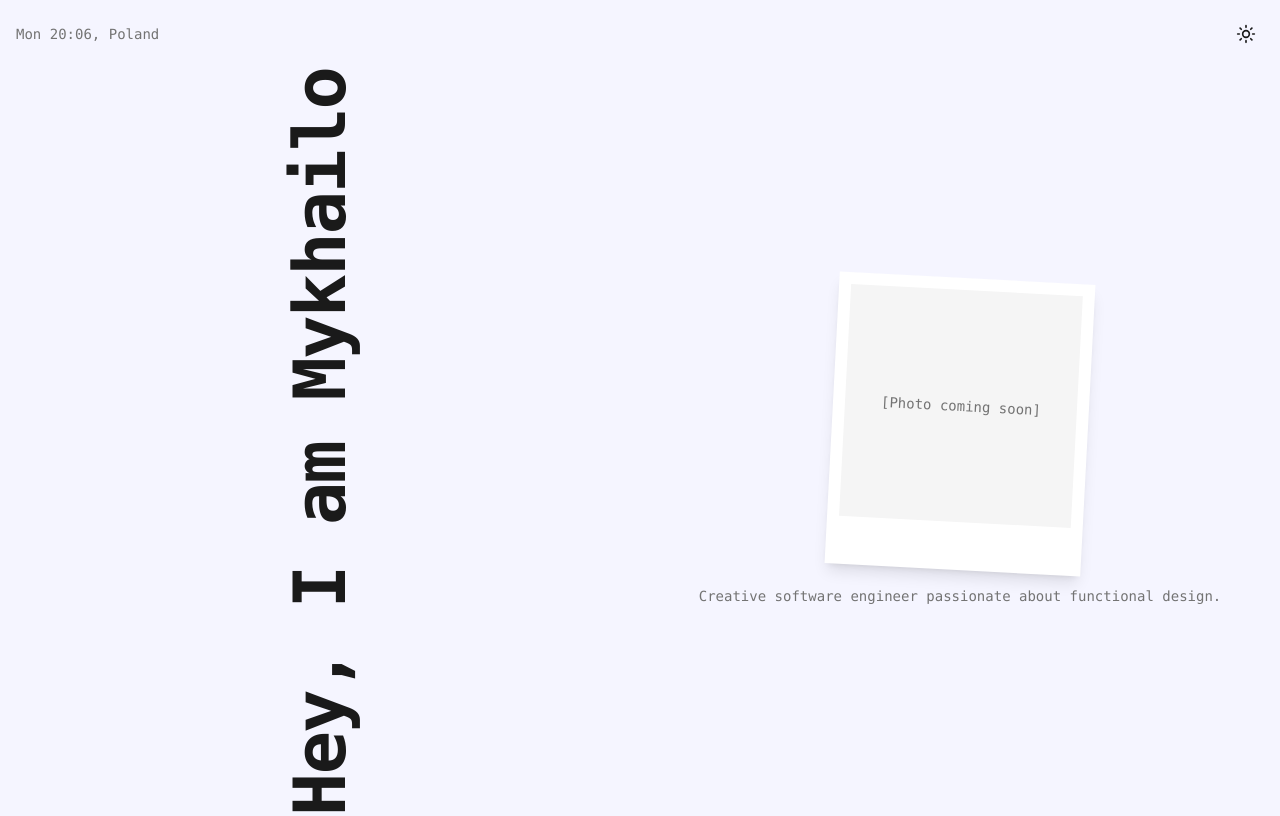
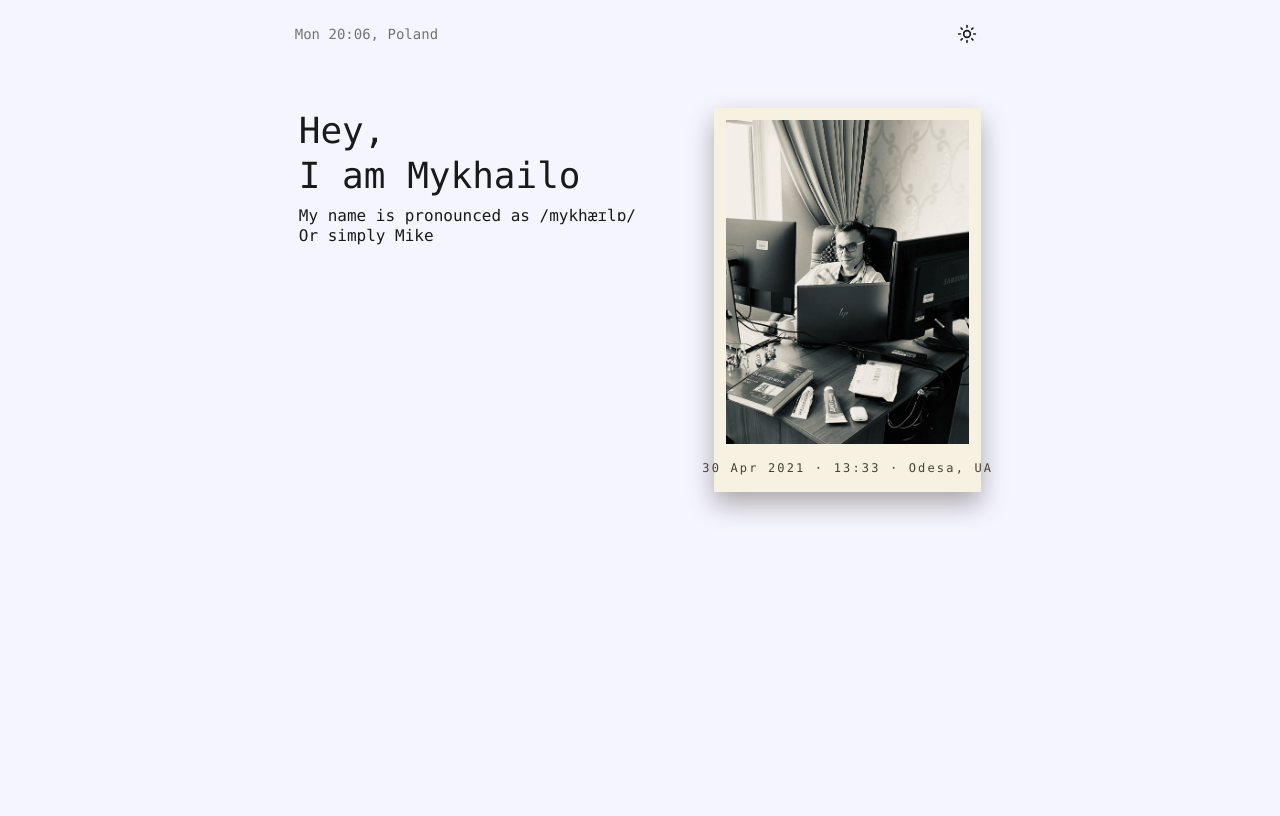
Before and after one commit to LazyMisha/mike-landing, a Next.js app: page / in a window 1280 px wide. Built offline with nearby package versions, Linux system fonts and the light colour scheme.

Commit message:
feat: update Hero component with image and pronunciation details; enhance PolaroidFrame for captions

```diff
--- a/src/components/Header.tsx
+++ b/src/components/Header.tsx
@@ -24,7 +24,7 @@ export function Header() {
   }, []);
 
   return (
-    <header className="flex justify-between items-center p-4">
+    <header className="flex justify-between items-center p-4 max-w-[75ch] mx-auto">
       <div className="text-sm text-muted-foreground">{dateTime}</div>
       <ThemeToggle />
     </header>
--- a/src/components/Hero.tsx
+++ b/src/components/Hero.tsx
@@ -1,41 +1,47 @@
 import { PolaroidFrame } from "./PolaroidFrame";
-import { personalInfo } from "@/lib/data";
+import { heroInfo, personalInfo } from "@/lib/data";
+import Image from "next/image";
 
 export function Hero() {
+  const { pronunciationLine1, pronunciationLine2, photoMeta } = heroInfo;
+  const { name } = personalInfo;
+
   return (
-    <section className="flex flex-col md:flex-row items-center justify-center min-h-[70vh] gap-8 px-4">
-      {/* Left side - Vertical text (reading bottom to top) */}
-      <div className="hidden md:flex md:w-1/2 items-center justify-center">
-        <h1 className="text-5xl md:text-7xl font-bold tracking-tight whitespace-nowrap" style={{ writingMode: "vertical-rl", transform: "rotate(180deg)" }}>
-          Hey, I am {personalInfo.name}
+    <section className="mx-auto flex h-[80vh] max-w-[75ch] flex-col box-border px-5 pt-4 pb-10 md:h-[58vh] md:pt-10">
+      <div className="md:hidden">
+        <h1 className="text-2xl leading-tight sm:text-4xl">
+          Hey, I am {name}
         </h1>
+        <p className="mt-3 text-xs leading-tight">
+          {pronunciationLine1}
+          <br />
+          {pronunciationLine2}
+        </p>
       </div>
-
-      {/* Mobile view - horizontal */}
-      <div className="md:hidden">
-        <h1 className="text-5xl font-bold tracking-tight">
-          Hey, I am {personalInfo.name}
-        </h1>
-      </div>
-
-      {/* Right side - Photo */}
-      <div className="md:w-1/2 flex flex-col items-center">
-        <PolaroidFrame>
-          {personalInfo.photo ? (
-            <img
-              src={personalInfo.photo}
-              alt={personalInfo.name}
-              className="w-full h-full object-cover"
+      <div className="mt-3 flex min-h-0 flex-1 flex-row items-stretch justify-between md:mt-0 md:gap-5">
+        <div className="hidden h-full shrink-0 flex-col items-start justify-start md:flex">
+          <h1 className="hidden text-left text-3xl leading-tight md:block lg:text-4xl">
+            Hey,
+            <br />
+            I am {name}
+          </h1>
+          <p className="hidden pt-2 text-left text-s leading-tight md:block">
+            {pronunciationLine1}
+            <br />
+            {pronunciationLine2}
+          </p>
+        </div>
+        <div className="flex h-full w-full items-center justify-center md:w-auto md:justify-start">
+          <PolaroidFrame caption={photoMeta}>
+            <Image
+              src="/images/image.webp"
+              alt={name}
+              width={2124}
+              height={2832}
+              className="h-full w-auto object-cover"
             />
-          ) : (
-            <div className="w-full h-full flex items-center justify-center text-muted-foreground text-sm">
-              [Photo coming soon]
-            </div>
-          )}
-        </PolaroidFrame>
-        <p className="mt-4 text-muted-foreground text-sm">
-          {personalInfo.tagline}
-        </p>
+          </PolaroidFrame>
+        </div>
       </div>
     </section>
   );
--- a/src/components/PolaroidFrame.tsx
+++ b/src/components/PolaroidFrame.tsx
@@ -1,14 +1,22 @@
-import { personalInfo } from "@/lib/data";
+type PolaroidFrameProps = {
+  children: React.ReactNode;
+  caption?: string;
+};
 
-export function PolaroidFrame({ children }: { children: React.ReactNode }) {
+export function PolaroidFrame({ children, caption }: PolaroidFrameProps) {
   return (
-    <div className="relative w-64 rotate-3">
+    <div className="h-full">
       {/* White frame like polaroid */}
-      <div className="bg-white p-3 pb-12 shadow-lg">
+      <div className="relative h-full bg-[#f7f1e2] p-3 pb-12 shadow-[0_12px_24px_rgba(37,27,16,0.35)]">
         {/* Photo area */}
-        <div className="relative w-full aspect-square overflow-hidden bg-muted">
+        <div className="h-full overflow-hidden bg-muted">
           {children}
         </div>
+        {caption ? (
+          <p className="absolute inset-x-3 bottom-0 flex h-12 items-center justify-center whitespace-nowrap text-center text-[10px] tracking-[0.12em] text-[#4a4135] sm:text-xs sm:tracking-[0.18em]">
+            {caption}
+          </p>
+        ) : null}
       </div>
     </div>
   );
--- a/src/lib/data.ts
+++ b/src/lib/data.ts
@@ -5,3 +5,9 @@ export const personalInfo = {
   email: "",
   photo: "", // TODO: Add photo URL
 };
+
+export const heroInfo = {
+  pronunciationLine1: "My name is pronounced as /mykhæɪlɒ/",
+  pronunciationLine2: "Or simply Mike",
+  photoMeta: "30 Apr 2021 · 13:33 · Odesa, UA",
+};
```
Also changed, not shown: public/images/image.webp (added), 1 other file (tests, documents, lock files or other folders).
